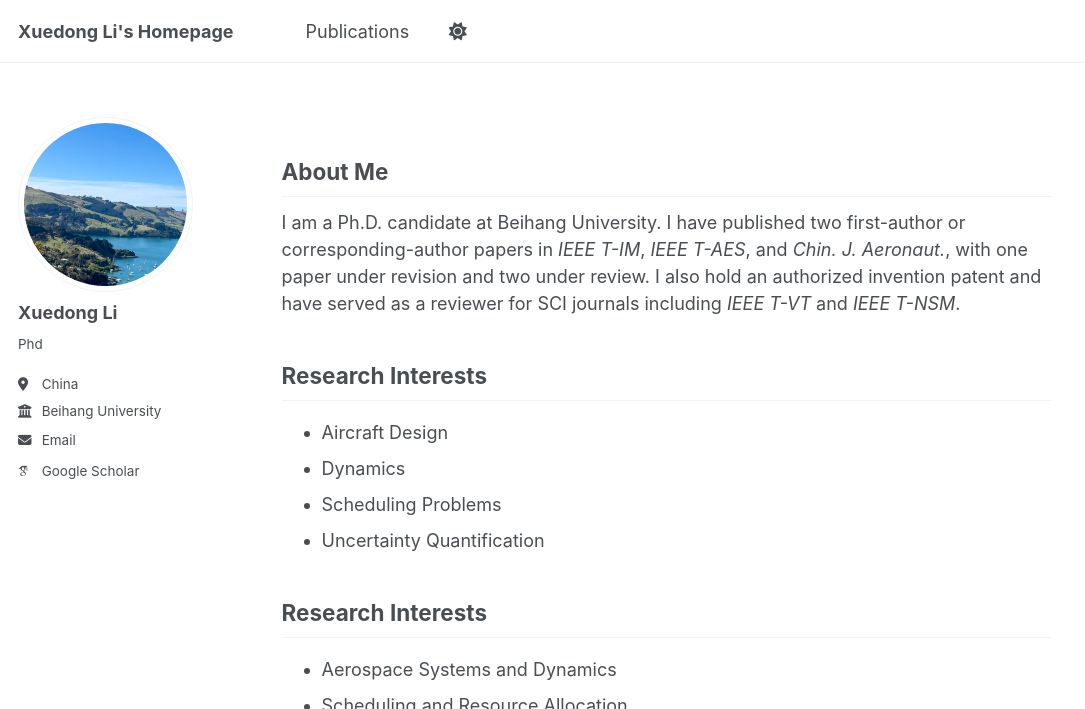
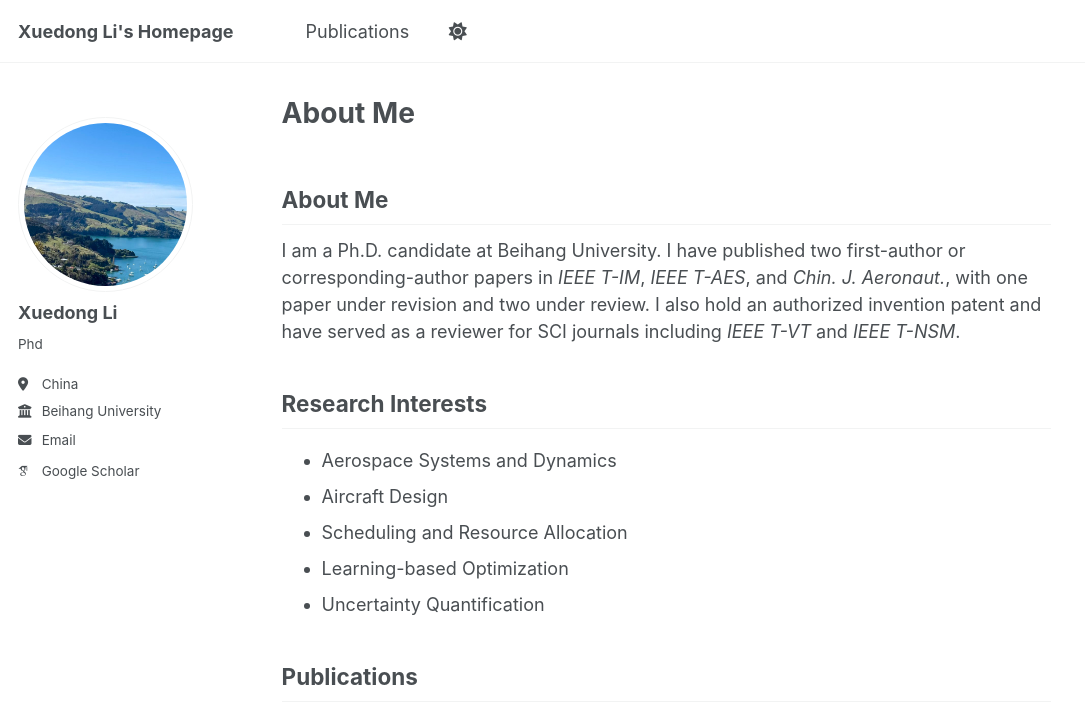
Before and after one commit to Research2050/research2050.github.io, a Jekyll site: the page built from _pages/about.md, in a window 1280 px wide and 1391 px high, cut to the strip 0-709 px from the top of the window. Shown: the whole strip, without its empty margins (0-1085 px from the left). Built offline with Jekyll 4.4.1, drawn with Linux system fonts in a browser that asks for light colours; some web fonts are replaced; a script that is not in the unit is left out.

Commit message:
Update about.md

```diff
--- a/_pages/about.md
+++ b/_pages/about.md
@@ -1,6 +1,6 @@
 ---
 permalink: /
-title: ""
+title: "About Me"
 author_profile: true
 redirect_from:
   - /about/
@@ -13,14 +13,8 @@ I am a Ph.D. candidate at Beihang University. I have published two first-author
 
 ## Research Interests
 
+- Aerospace Systems and Dynamics
 - Aircraft Design
-- Dynamics
-- Scheduling Problems
-- Uncertainty Quantification
-
-## Research Interests
-
-- Aerospace Systems and Dynamics
 - Scheduling and Resource Allocation
 - Learning-based Optimization
 - Uncertainty Quantification
```
